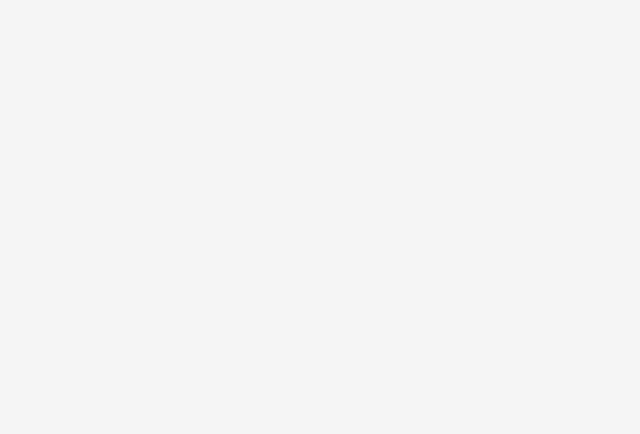
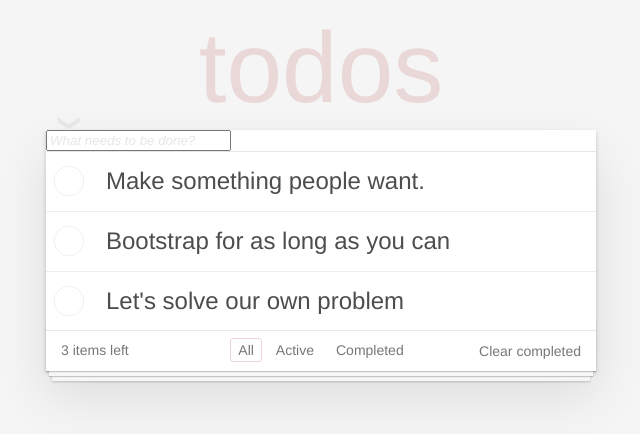
Before and after one commit to jakobsym/Tudu, a website: page index.html in a window 1280 px wide. Shown: the whole page, without its empty margins (319-959 px from the left). Drawn offline with Linux system fonts and the light colour scheme.

Commit message:
allow for live-server creation using 'npm start'

```diff
--- a/index.html
+++ b/index.html
@@ -8,6 +8,7 @@
   <link rel="shortcut icon"
   href="lib/favicon.ico" type="image/x-icon">
 </head>
+
 <body>
   <div id="app"></div>
   <!-- CSS Styles are 100% optional. but they make it look *much* nicer -->
@@ -18,14 +19,14 @@
   <script>
     var model = {
       todos: [
-        // { id: 0, title: "Make something people want.", done: false },
-        // { id: 1, title: "Bootstrap for as long as you can", done: false },
-        // { id: 2, title: "Let's solve our own problem", done: false }
+         { id: 0, title: "Make something people want.", done: false },
+         { id: 1, title: "Bootstrap for as long as you can", done: false },
+         { id: 2, title: "Let's solve our own problem", done: false }
       ],
       hash: '#/', // the "route" to display
       // editing: 2 // edit the 3rd todo list item (which has id == 2)
     };
-    //mount(model, update, view, 'app', subscriptions);
+    mount(model, update, view, 'app');
   </script>
 
   <!-- Below this point is all related to the Tests for the App -->
--- a/package.json
+++ b/package.json
@@ -9,7 +9,8 @@
   },
   "scripts": {
     "test": "echo \"Error: no test specified\" && exit 1",
-    "coverage": "istanbul cover ./test/todo-app.test.js"
+    "coverage": "istanbul cover ./test/todo-app.test.js",
+    "start": "live-server --port=3000"
   },
   "repository": {
     "type": "git",
```
